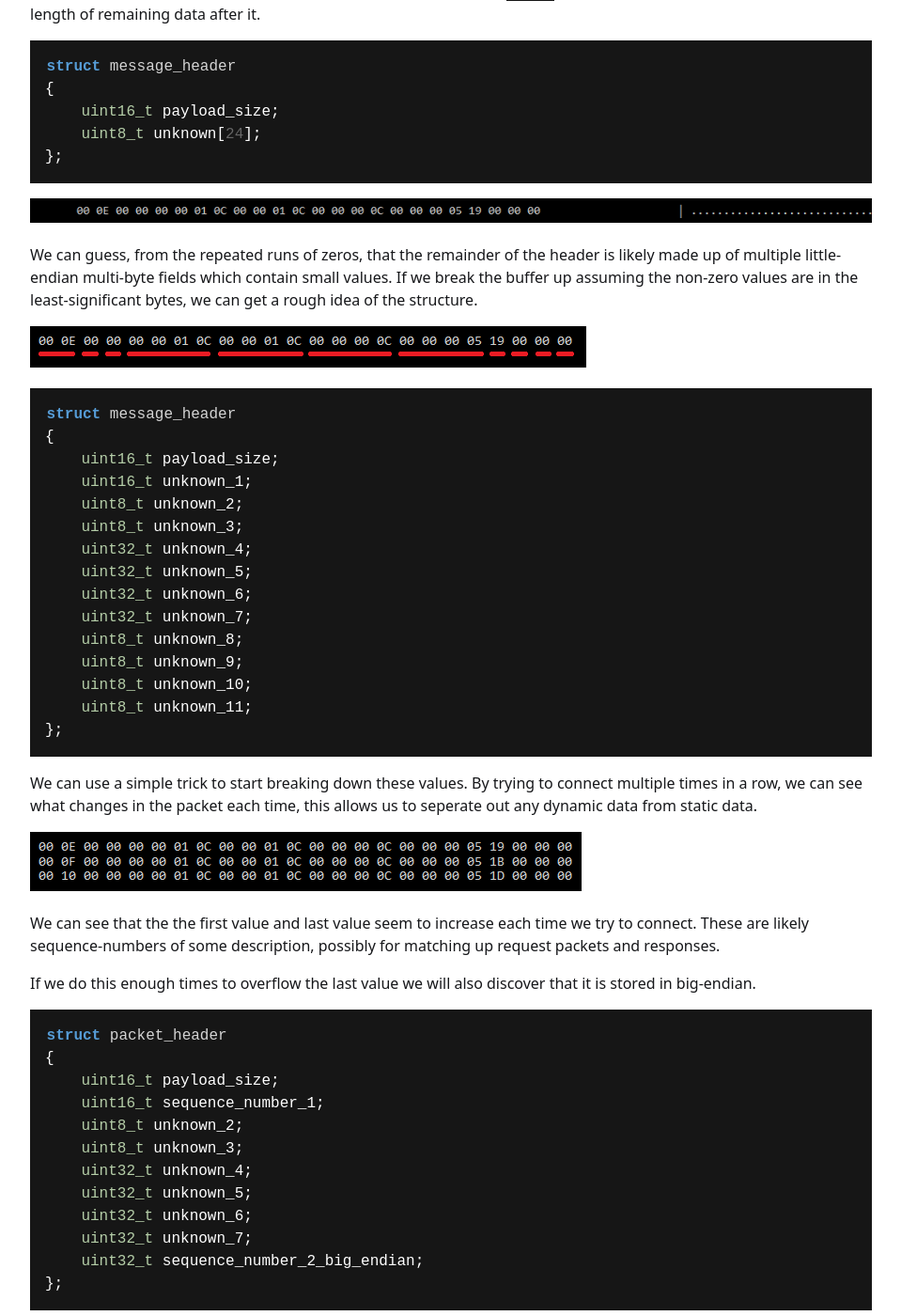
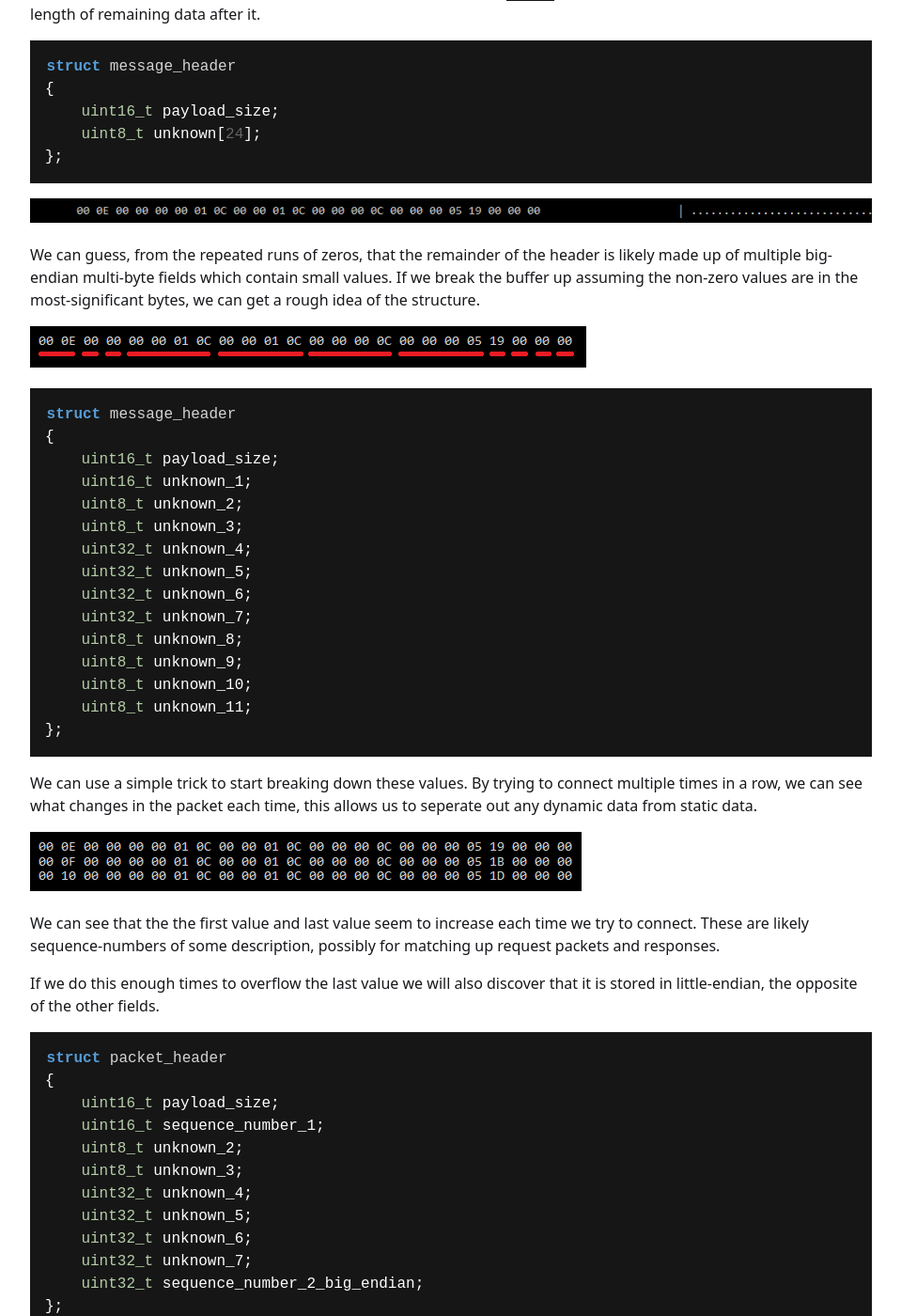
Before and after one commit to TLeonardUK/TLeonardUK.github.io, a Jekyll site: the page built from _posts/2022-06-02-reverse-engineering-dark-souls-3-networking-part-2.md, in a window 1280 px wide and 1400 px high, scrolled down 1019 px. Shown: the whole window at 94% size, without its empty margins (160-1119 px from the left). Built offline with Jekyll 4.4.1, drawn with Linux system fonts in a browser that asks for light colours; comment, search, counter and statistics services are not loaded.

Commit message:
Update 2022-06-02-reverse-engineering-dark-souls-3-networking-part-2.md

````diff
--- a/_posts/2022-06-02-reverse-engineering-dark-souls-3-networking-part-2.md
+++ b/_posts/2022-06-02-reverse-engineering-dark-souls-3-networking-part-2.md
@@ -42,7 +42,7 @@ struct message_header
 
 [![Initial Packet header](/assets/images/posts/ds3os_2/initial_packet_header_2.png)](/assets/images/posts/ds3os_2/initial_packet_header_2.png)
 
-We can guess, from the repeated runs of zeros, that the remainder of the header is likely made up of multiple little-endian multi-byte fields which contain small values. If we break the buffer up assuming the non-zero values are in the least-significant bytes, we can get a rough idea of the structure.
+We can guess, from the repeated runs of zeros, that the remainder of the header is likely made up of multiple big-endian multi-byte fields which contain small values. If we break the buffer up assuming the non-zero values are in the most-significant bytes, we can get a rough idea of the structure.
 
 [![Initial Packet header](/assets/images/posts/ds3os_2/initial_packet_header_3.png)](/assets/images/posts/ds3os_2/initial_packet_header_3.png)
 
@@ -70,7 +70,7 @@ We can use a simple trick to start breaking down these values. By trying to conn
 
 We can see that the the first value and last value seem to increase each time we try to connect. These are likely sequence-numbers of some description, possibly for matching up request packets and responses.
 
-If we do this enough times to overflow the last value we will also discover that it is stored in big-endian.
+If we do this enough times to overflow the last value we will also discover that it is stored in little-endian, the opposite of the other fields.
 
 ```cpp
 struct packet_header
````
